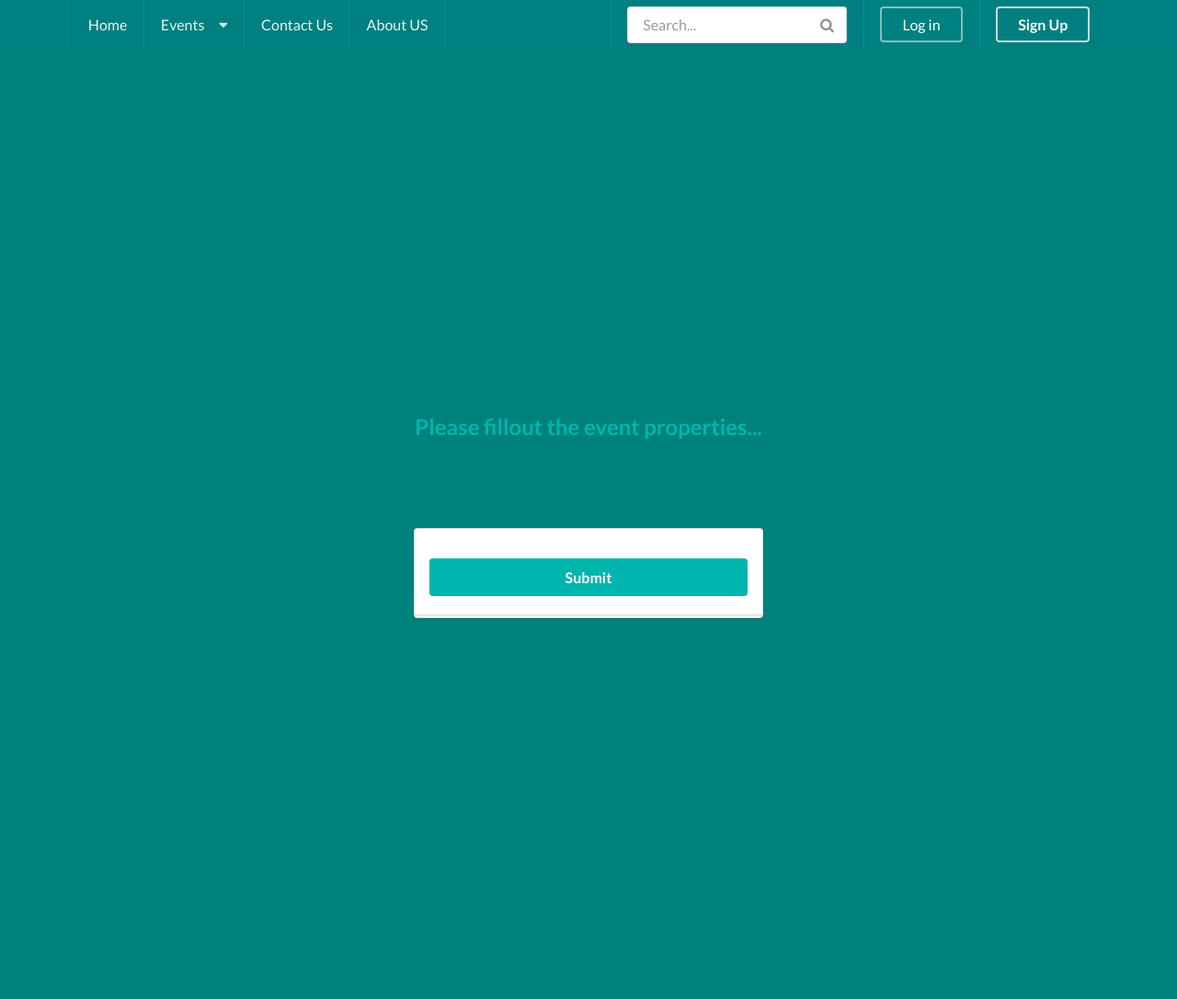
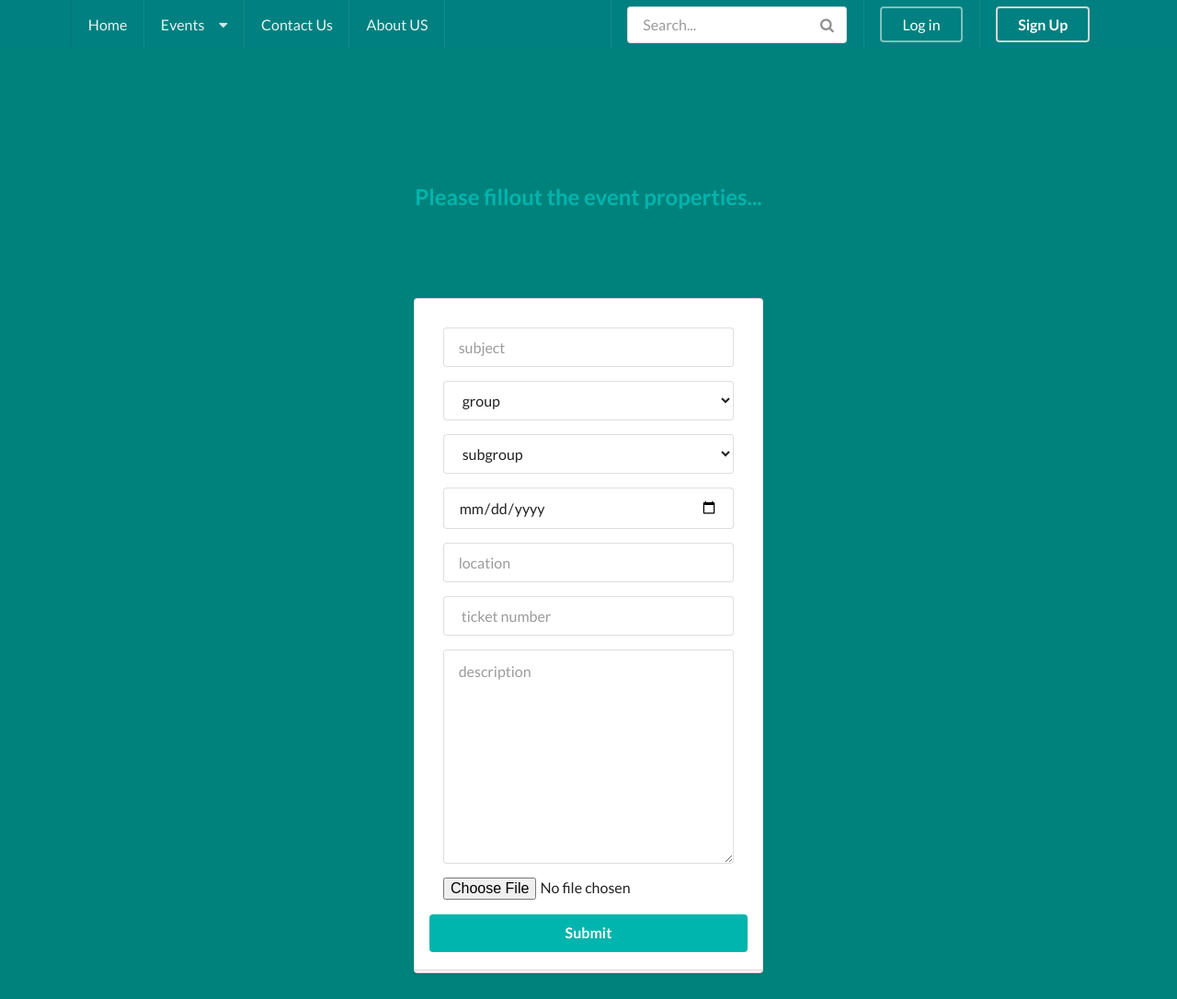
Before and after one commit to BornaThePolar/bilitsazan, a Django app: page /eventsubmit/ in a window 1280 px wide. Shown: the whole page at 92% size. Before the commit the page ends 673 px from the top, so only its background shows below. Run offline with Django 3.2, Linux system fonts and the light colour scheme; data comes from the database, SQL or seed files in the repository; parts of the project's set-up code (start-up, migrations or seed data) failed here and were passed over.

Commit message:
eventsubmit done

```diff
--- a/mysite/polls/templates/base.html
+++ b/mysite/polls/templates/base.html
@@ -54,9 +54,7 @@
          body {
       background-color:#ffffff;
     }
-    body > .grid {
-      height: 100%;
-    }
+
     .image {
       margin-top: -100px;
     }
--- a/mysite/polls/templates/eventSubmit.html
+++ b/mysite/polls/templates/eventSubmit.html
@@ -1,6 +1,6 @@
 
 
-    {% extends my_template %}
+{% extends my_template %}
 {% block content %}
 
     <div class="ui middle aligned center aligned grid" style="margin-top: 150px">
@@ -15,14 +15,71 @@
                     <div class="field">
 
 
-                        {% csrf_token %}
-                        {% for field in form %}
-                            <div class="form-group">
-                                {{ field.errors }}
+                        <input type='hidden' name='csrfmiddlewaretoken' value='3XDltuzJapu0UbkfLaPvnu8LWMZnjI0q' />
 
-                                {{ field }}
-                            </div>
-                        {% endfor %}
+                        <div class="form-group">
+
+
+                            <input id="id_subject" maxlength="32" name="subject" placeholder="subject" required="" type="text" />
+                        </div>
+
+                        <div class="form-group">
+
+
+                            <select id="id_group" name="group">
+                                <option value="" selected="selected">group</option>
+
+                                {% for category in category %}
+                                <option value={{ forloop.counter }}>{{ category.name }}</option>
+
+
+                                {% endfor %}
+
+                            </select>
+                        </div>
+
+                        <div class="form-group">
+
+
+                            <select id="id_subgroup" name="subgroup">
+                                <option value="" selected="selected">subgroup</option>
+
+
+                            </select>
+                        </div>
+
+                        <div class="form-group">
+
+
+                            <input id="date" name="date" type="date" />
+                        </div>
+                        <div class="form-group">
+
+
+                            <input id="location" placeholder="location" name="location" type="text" />
+                        </div>
+
+                        <div class="form-group">
+
+
+                            <input id="id_ticketNumber" name="ticketNumber" placeholder=" ticket number" required="" type="text" />
+                        </div>
+                        <div id="ticketNo" class="form-group" >
+
+                        </div>
+                        <div class="form-group">
+
+
+                                <textarea cols="40" id="id_comments" placeholder="description" name="description" rows="10">
+</textarea>
+                        </div>
+
+                        <div class="form-group">
+
+
+                            <input id="id_image" name="image" type="file" />
+                        </div>
+
 
 
                     </div>
@@ -35,50 +92,57 @@
             </form>
 
 
+
         </div>
     </div>
-    <div class="ui modal">
-        <i class="close icon"></i>
-        <div class="header">
-            Profile Picture
-        </div>
-        <div class="content">
-            <div class="ui medium image">
+    <input type="hidden" id="hidden" >
+    <script>
+    $('#id_group').change(function(){
+    var temp=$('#id_group :selected').text()
+    var subcats={}
+            {% for subcat in subcategory %}
+                subcats['{{ subcat.name }}']='{{ subcat.daste.name }}'
 
-            </div>
-            <div class="description">
-                <div class="ui header">We've auto-chosen a profile image for you.</div>
-                <p>We've grabbed the following image from the <a href="https://www.gravatar.com" target="_blank">gravatar</a> image associated with your registered e-mail address.</p>
-                <p>Is it okay to use this photo?</p>
-            </div>
-        </div>
-        <div class="actions">
-            <div class="ui black deny button">
-                Nope
-            </div>
-            <div class="ui positive right labeled icon button">
-                Yep, that's me
-                <i class="checkmark icon"></i>
-            </div>
-        </div>
-    </div>
-    <script>
+            {% endfor %}
+    var value=1;
+        for(var subcat in subcats){
+            if(subcats[subcat]===temp){
+                var temp2='<option value="'+value+'">'+ subcat+'</option>'
+                $('#id_subgroup').append(temp2)
+            }
+            value++;
+        }
+    })
+        $('#id_group').val()
+        $('#id_ticketNumber').keypress(function(event){
+            if(event.keyCode >=48 && event.keyCode<=57){
+                $('#ticketNo').text('')
+                for(var i=0;i<event.keyCode-48;i++){
+                    console.log('hi')
+                    var temp='<input  name="'+i+'type" placeholder=" ticket type" required="true" type="text" /><input  name="'+i+'ticketNumber" placeholder=" price" required="true" type="text" />'
+                    $('#ticketNo').append(temp)
+                }
+            }
+        })
+        function ticketNo(){
+            $('#hidden')
+        }
         $("#id_price").keypress(function(event) {
             // if (event.which == 13) {
             // event.preventDefault();
             console.log('fuck you')
             // }
         });
-        document.ready(function(){
+        $(document).ready(function(){
             $('.modal')
-                .modal('show')
+                    .modal('show')
         })
 
-        var x = $('#id_price').text()
-        var temp='<div class'+'="form-group"><input placeholder'+'=type" type" required'+'="" type'+'="text" /></div>'+'<div class'+'="form-group"><input placeholder'+'=Number" type" required'+'="" type'+'="text" /></div>'
-        console.log(x)
-        for(var i=0;i<x;i++){
-            $('#id_price').insertAfter(temp)
-        }
+      //  var x = $('#id_price').text()
+      //  var temp='<div class'+'="form-group"><input placeholder'+'=type" type" required'+'="" type'+'="text"  style="width: 120px; display: inline"/></div>'+'<div class'+'="form-group"><input placeholder'+'=Number" type" required'+'="" type'+'="text" style="width: 120px; display: inline"/></div>'
+      //  console.log(x)
+     //   for(var i=0;i<x;i++){
+       //     $('#id_price').append(temp)
+      //  })
     </script>
 {% endblock %}
--- a/mysite/polls/templates/manage.html
+++ b/mysite/polls/templates/manage.html
@@ -10,7 +10,7 @@
             <div class="ui vertical stripe segment">
                 <div class="ui middle centered aligned stackable grid container">
                     <div class="row">
-                        <button class="ui labeled icon green button">
+                        <button class="ui labeled icon green button" onclick="window.location='/eventsubmit';">
                             <i class="plus icon"></i>
                             Add event
                         </button>
--- a/mysite/polls/views.py
+++ b/mysite/polls/views.py
@@ -12,7 +12,10 @@ def register(request):
 
 
 def eventSubmit(request):
-    context = {'my_template': 'NotLoggedIn.html'}
+    form = EventSubmit(request.POST or None)
+    category = Category.objects.all()
+    subcategory= SubCategory.objects.all()
+    context = {'my_template': 'NotLoggedIn.html', 'category': category, 'subcategory': subcategory}
     return render(request, 'eventSubmit.html',context)
 
 
```
